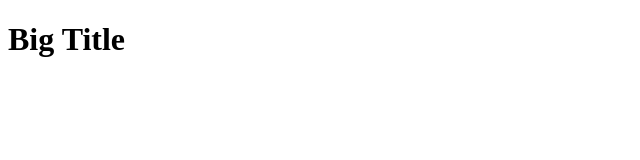
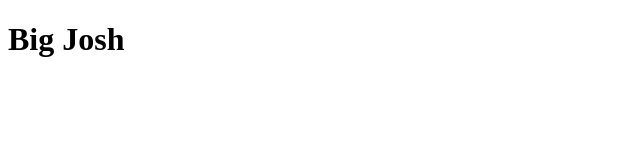
Before and after one commit to dandy2018LAJM/dandy, a plain HTML site: page index.html in a window 1280 px wide. Shown: the full height of the page, 0-640 px from the left. Drawn offline with Linux system fonts and the light colour scheme.

Commit message:
changed title

```diff
--- a/index.html
+++ b/index.html
@@ -4,6 +4,6 @@
         <meta charset="UTF-8">
     </head>
     <body>
-        <h1>Big Title</h1>
+        <h1>Big Josh</h1>
     </body>
 </html>
```
